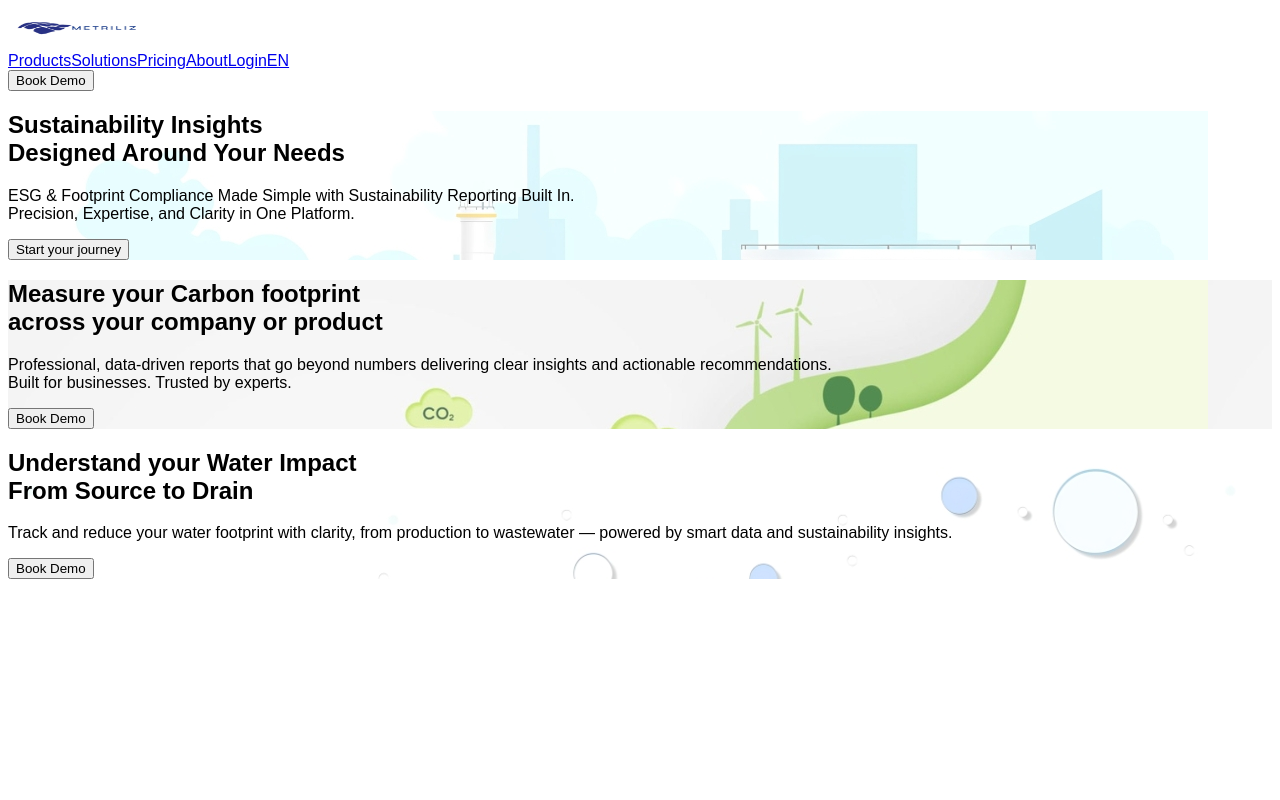
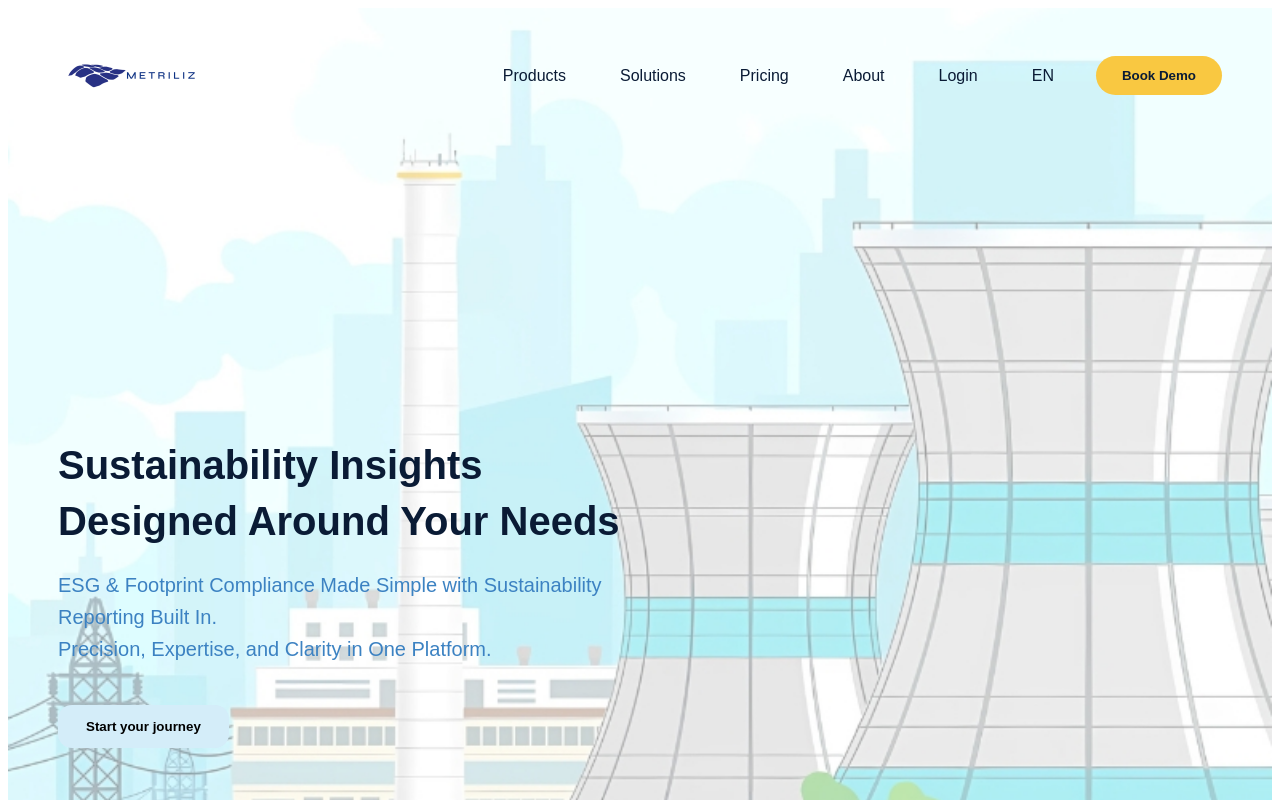
Before and after one commit to Metrilize128/metrilize-launch, a Next.js app: page / in a window 1280 px wide. Shown: the top 800 px of the page. Built offline with nearby package versions, Linux system fonts and the light colour scheme.

Commit message:
Update index.js

```diff
--- a/pages/index.js
+++ b/pages/index.js
@@ -1,58 +1,145 @@
-import Image from 'next/image';
-
 export default function Home() {
   return (
-    <div className="font-sans">
-      {/* Header Section */}
-      <header className="absolute top-0 left-0 w-full flex justify-between items-center p-6 z-10">
-        <Image src="/metrilize-logo.png" alt="Metrilize Logo" width={140} height={40} />
-        <nav className="hidden md:flex space-x-6 text-sm text-[#0B1D39] font-medium">
-          <a href="#" className="hover:bg-gray-100 rounded-md px-3 py-1 transition">Products</a>
-          <a href="#" className="hover:bg-gray-100 rounded-md px-3 py-1 transition">Solutions</a>
-          <a href="#" className="hover:bg-gray-100 rounded-md px-3 py-1 transition">Pricing</a>
-          <a href="#" className="hover:bg-gray-100 rounded-md px-3 py-1 transition">About</a>
-          <a href="#" className="hover:bg-gray-100 rounded-md px-3 py-1 transition">Login</a>
-          <a href="#" className="hover:bg-gray-100 rounded-md px-3 py-1 transition">EN</a>
+    <div style={{ fontFamily: 'Arial, sans-serif', margin: 0, padding: 0 }}>
+      {/* Section 1 - Factory Hero */}
+      <section
+        style={{
+          backgroundImage: "url('/factory-bg.jpg')",
+          backgroundSize: 'cover',
+          backgroundPosition: 'center',
+          height: '100vh',
+          color: '#0a1b35',
+          display: 'flex',
+          flexDirection: 'column',
+          justifyContent: 'space-between',
+        }}>
+
+        {/* Navbar */}
+        <nav style={{ display: 'flex', justifyContent: 'space-between', alignItems: 'center', padding: '30px 50px' }}>
+          <img src="/metrilize-logo.png" alt="Metrilize Logo" style={{ height: '75px' }} />
+          <div style={{ display: 'flex', gap: '30px', alignItems: 'center', fontSize: '16px' }}>
+            {['Products', 'Solutions', 'Pricing', 'About', 'Login', 'EN'].map((item, index) => (
+              <a
+                key={index}
+                href="#"
+                style={{
+                  color: '#0a1b35',
+                  textDecoration: 'none',
+                  padding: '8px 12px',
+                  borderRadius: '6px',
+                  transition: '0.3s',
+                  backgroundColor: 'transparent'
+                }}
+                onMouseOver={(e) => {
+                  e.target.style.backgroundColor = '#e0e0e0';
+                }}
+                onMouseOut={(e) => {
+                  e.target.style.backgroundColor = 'transparent';
+                }}
+              >
+                {item}
+              </a>
+            ))}
+            <button style={{
+              backgroundColor: '#f9c841',
+              color: '#0a1b35',
+              padding: '12px 26px',
+              borderRadius: '30px',
+              fontWeight: 'bold',
+              border: 'none',
+              cursor: 'pointer'
+            }}>
+              Book Demo
+            </button>
+          </div>
         </nav>
-        <button className="bg-yellow-400 text-[#0B1D39] font-bold px-5 py-2 rounded-full text-sm shadow hover:bg-yellow-300">Book Demo</button>
-      </header>
 
-      {/* Section 1 - Factory */}
-      <section className="relative w-full h-[80vh] bg-cover bg-center flex items-center justify-start px-8 md:px-24" style={{ backgroundImage: 'url(/factory-bg.jpg)' }}>
-        <div className="z-10 max-w-xl">
-          <h1 className="text-3xl md:text-5xl font-bold text-[#0B1D39] leading-tight mb-4">
+        {/* Hero Content */}
+        <div style={{ padding: '60px 50px', maxWidth: '620px' }}>
+          <h1 style={{ fontSize: '40px', fontWeight: 'bold', lineHeight: '1.4', marginBottom: '20px' }}>
             Sustainability Insights <br /> Designed Around Your Needs
           </h1>
-          <p className="text-[#5A5A5A] text-lg md:text-xl mb-6">
-            ESG & Footprint Compliance Made Simple with Sustainability Reporting Built In.<br />
+          <p style={{ fontSize: '20px', color: '#3c82c2', lineHeight: '1.6', marginBottom: '40px' }}>
+            ESG & Footprint Compliance Made Simple with Sustainability Reporting Built In. <br />
             Precision, Expertise, and Clarity in One Platform.
           </p>
-          <button className="bg-[#C5E6F8] text-[#0B1D39] font-bold px-6 py-3 rounded-full shadow hover:bg-[#aee2fc]">Start your journey</button>
+          <button style={{
+            backgroundColor: '#d4edf9',
+            padding: '14px 28px',
+            borderRadius: '14px',
+            fontWeight: 'bold',
+            border: 'none',
+            cursor: 'pointer'
+          }}>
+            Start your journey
+          </button>
         </div>
       </section>
 
-      {/* Section 2 - Carbon */}
-      <section className="relative w-full h-[75vh] bg-cover bg-center flex items-center px-8 md:px-24" style={{ backgroundImage: 'url(/Carbon-bg.jpg)' }}>
-        <div className="z-10 max-w-xl">
-          <h2 className="text-2xl md:text-3xl font-bold text-[#1D3B2C] mb-4">Measure your Carbon footprint <br /> across your company or product</h2>
-          <p className="text-[#444] mb-4 text-sm md:text-base">
-            Professional, data-driven reports that go beyond numbers delivering clear insights and actionable recommendations. <br />
+      {/* Section 2 - Carbon Hero */}
+      <section
+        style={{
+          backgroundImage: "url('/Carbon-bg.jpg')",
+          backgroundSize: 'cover',
+          backgroundPosition: 'center',
+          height: '85vh',
+          display: 'flex',
+          alignItems: 'center',
+          color: '#1c3a1d',
+          padding: '60px 50px'
+        }}>
+        <div style={{ maxWidth: '600px' }}>
+          <h2 style={{ fontSize: '28px', fontWeight: 'bold', marginBottom: '20px' }}>
+            Measure your Carbon footprint <br /> across your company or product
+          </h2>
+          <p style={{ fontSize: '16px', marginBottom: '30px', lineHeight: '1.6' }}>
+            Professional, data-driven reports that go beyond numbers delivering clear insights and actionable recommendations.<br />
             Built for businesses. Trusted by experts.
           </p>
-          <button className="bg-[#224D3B] text-white font-semibold px-6 py-2 rounded-md shadow hover:bg-[#1a3e2d]">Book Demo</button>
+          <button style={{
+            backgroundColor: '#2e5d2e',
+            color: 'white',
+            padding: '12px 28px',
+            borderRadius: '12px',
+            fontWeight: 'bold',
+            border: 'none',
+            cursor: 'pointer'
+          }}>
+            Book Demo
+          </button>
         </div>
       </section>
 
-      {/* Section 3 - Water */}
-      <section className="relative w-full h-[75vh] bg-cover bg-center flex items-center px-8 md:px-24" style={{ backgroundImage: 'url(/water-bg.jpg)' }}>
-        <div className="z-10 max-w-xl">
-          <h2 className="text-2xl md:text-3xl font-bold text-[#064F6C] mb-4">
+      {/* Section 3 - Water Hero */}
+      <section
+        style={{
+          backgroundImage: "url('/water-bg.jpg')",
+          backgroundSize: 'cover',
+          backgroundPosition: 'center',
+          height: '85vh',
+          display: 'flex',
+          alignItems: 'center',
+          color: '#015e90',
+          padding: '60px 50px'
+        }}>
+        <div style={{ maxWidth: '600px' }}>
+          <h2 style={{ fontSize: '28px', fontWeight: 'bold', marginBottom: '20px' }}>
             Understand your Water Impact <br /> From Source to Drain
           </h2>
-          <p className="text-[#1a1a1a] mb-4 text-sm md:text-base">
+          <p style={{ fontSize: '16px', marginBottom: '30px', lineHeight: '1.6' }}>
             Track and reduce your water footprint with clarity, from production to wastewater — powered by smart data and sustainability insights.
           </p>
-          <button className="bg-[#1EC9F3] text-white font-semibold px-6 py-2 rounded-md shadow hover:bg-[#12b9e2]">Book Demo</button>
+          <button style={{
+            backgroundColor: '#00b4d8',
+            color: 'white',
+            padding: '12px 28px',
+            borderRadius: '12px',
+            fontWeight: 'bold',
+            border: 'none',
+            cursor: 'pointer'
+          }}>
+            Book Demo
+          </button>
         </div>
       </section>
     </div>
```
